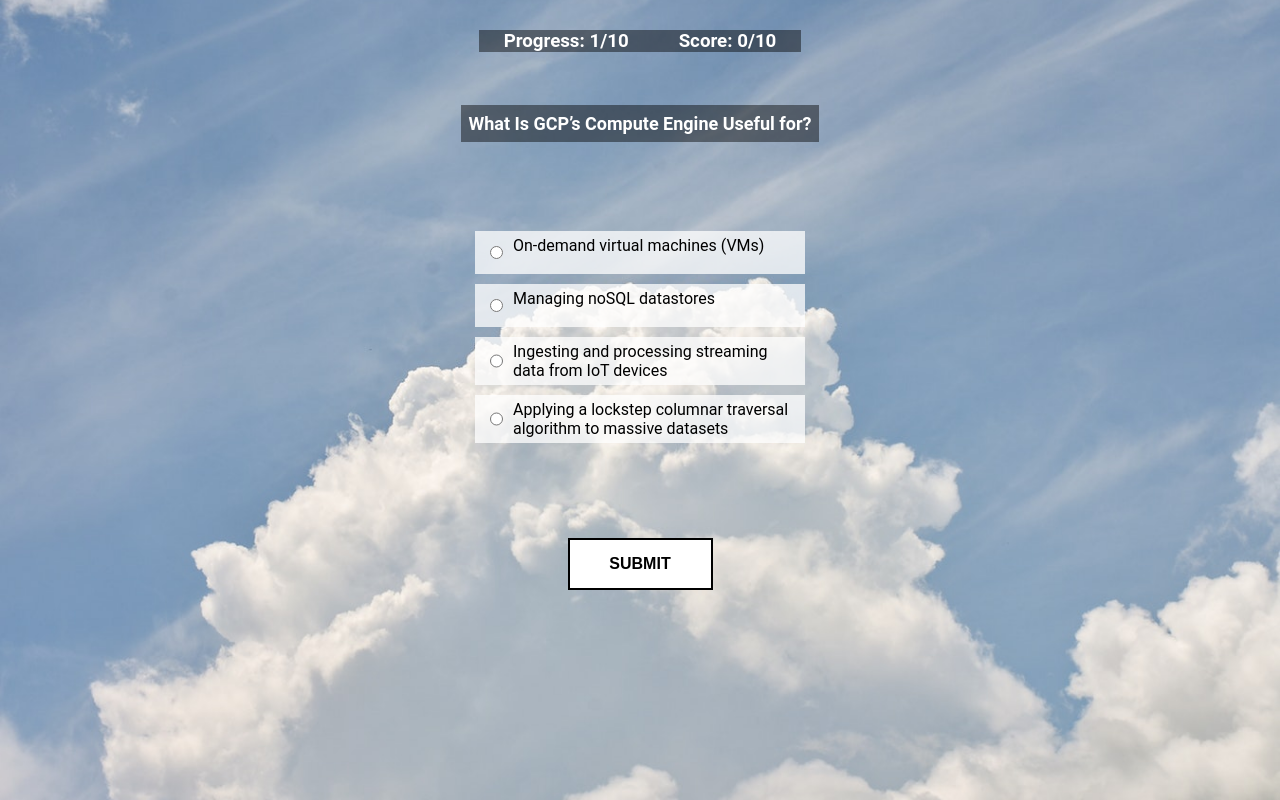
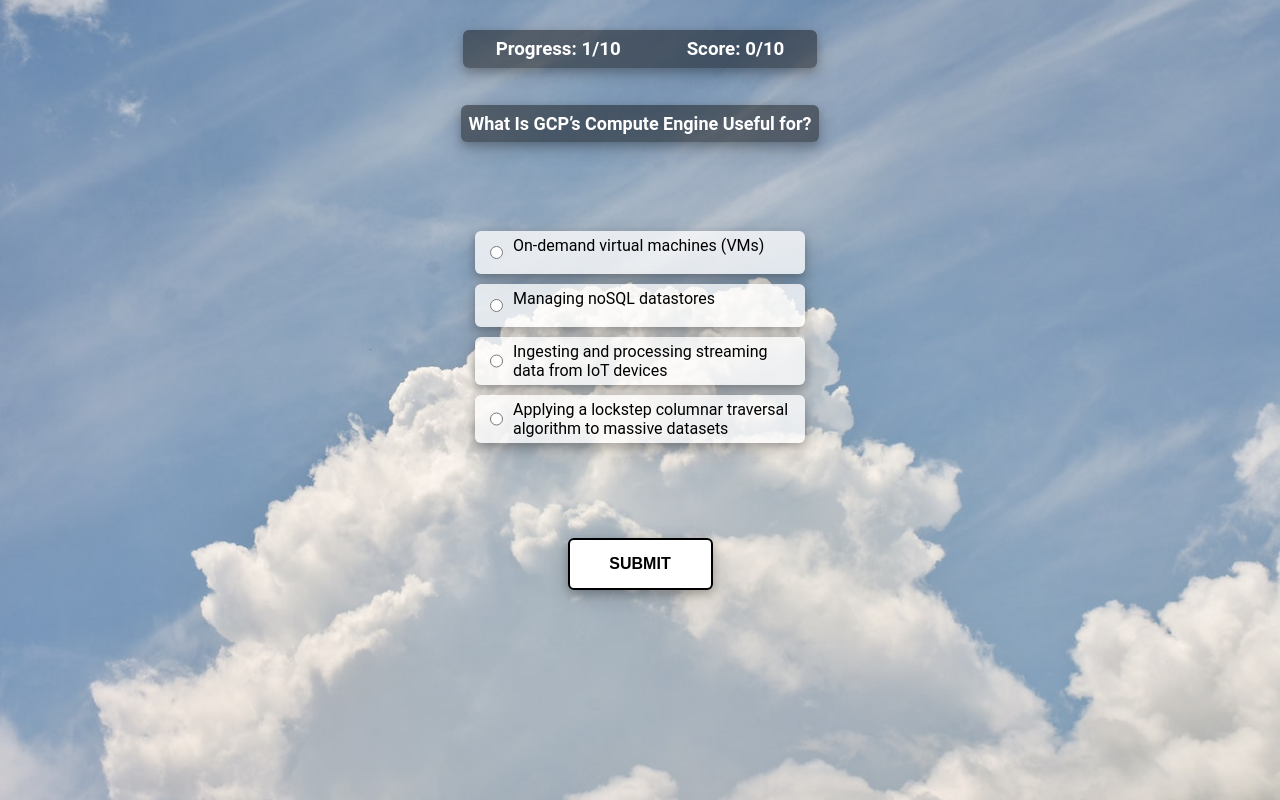
Before and after one commit to mgwedd/gcpquiz, a plain HTML site: page index.html in a window 1280 px wide. Both pictures are taken after a click on the button "START". Drawn offline with nearby package versions, Linux system fonts and the light colour scheme.

Commit message:
added material design cards to css and optimized css order

```diff
--- a/main.css
+++ b/main.css
@@ -17,12 +17,19 @@
     font-family: "Roboto", sans-serif;
 }
 
+header {
+    height: 30px;
+    padding: 30px;
+}
+
 h2 {
     text-align: center;
     font-size: 18px;
     color: white;
     padding: 8px;
     background: rgba(0,0,0,0.45);
+    box-shadow: 0 4px 8px 0 rgba(0, 0, 0, 0.2), 0 6px 20px 0 rgba(0, 0, 0, 0.19);
+    border-radius: 6px;
 }
 
 fieldset {
@@ -35,15 +42,23 @@
 label {
     display: flex;
     cursor: pointer;
+    box-shadow: 0 4px 8px 0 rgba(0, 0, 0, 0.2), 0 6px 20px 0 rgba(0, 0, 0, 0.19);
+    border-radius: 6px;
 }
 
 input {
     text-align: left;
+    box-shadow: none;
 }
 
-header {
-    height: 30px;
-    padding: 30px;
+/* .answer styles each individual form radio input field */
+.answer {
+    background: rgba(255, 255, 255, 0.75);
+    color: black;
+    margin: 10px;
+    border: none;
+    text-align: left;
+    padding: 5px;
 }
 
 /* styles for all button instances */
@@ -59,18 +74,9 @@
     font-weight: 800;
     text-transform: uppercase;
     width: 145px;
+    box-shadow: 0 4px 8px 0 rgba(0, 0, 0, 0.2), 0 6px 20px 0 rgba(0, 0, 0, 0.19);
+    border-radius: 6px;
 }
-
-/* .answer styles each individual form radio input field */
-.answer {
-    background: rgba(255, 255, 255, 0.75);
-    color: black;
-    margin: 10px;
-    border: none;
-    text-align: left;
-    padding: 5px;
-}
-
 
 #inject-question {
     display: flex;
@@ -86,10 +92,13 @@
     justify-content: space-between;
     align-items: center;
     margin: 0 -5px;
-    background: rgba(0,0,0,0.45)
+    background: rgba(0,0,0,0.45);
+    box-shadow: 0 4px 8px 0 rgba(0, 0, 0, 0.2), 0 6px 20px 0 rgba(0, 0, 0, 0.19);
+    border-radius: 6px;
 }
 
 #progress, #score {
     margin: 0 25px;
+    padding: 8px;
     color: white;
 }
```
